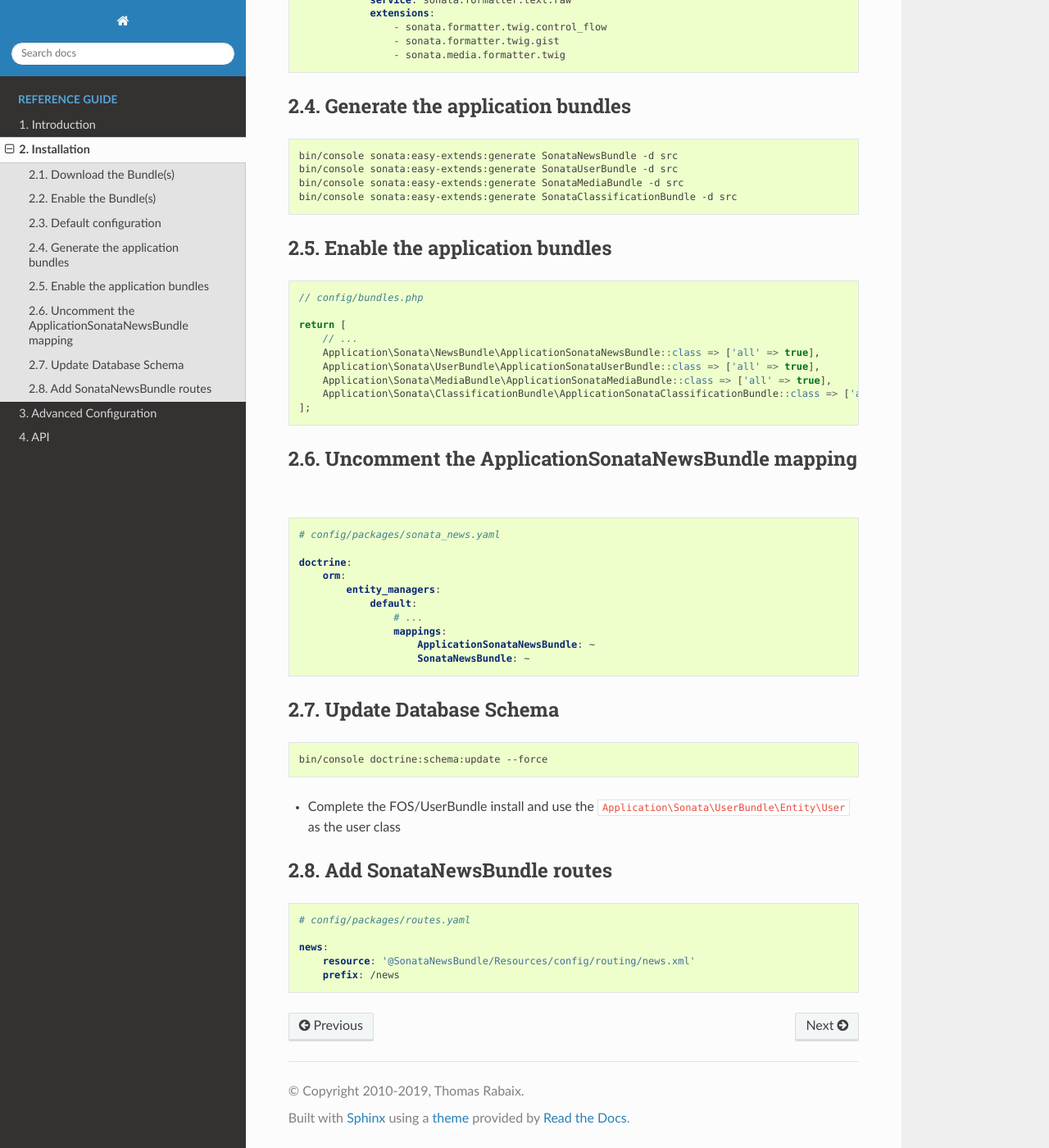
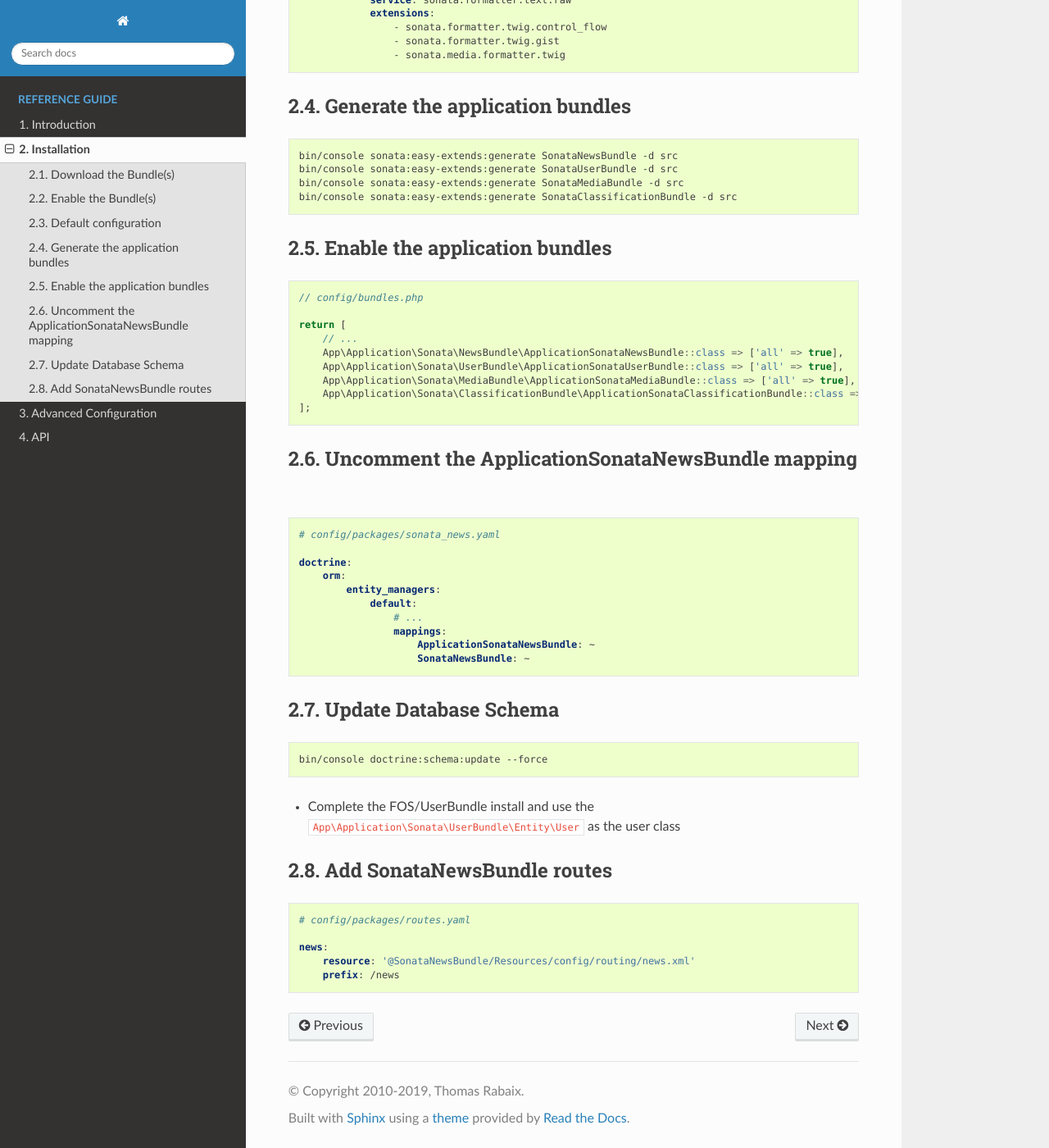
Before and after one commit to sonata-project/SonataNewsBundle, a Sphinx documentation site: the page built from docs/reference/installation.rst, in a window 1280 px wide and 1400 px high, scrolled down 2581 px. Shown: the whole window at 82% size. Built offline with Sphinx 7.4.7 and the Read the Docs theme 2.0.0, drawn with Linux system fonts in a browser that asks for light colours.

Commit message:
[Docs] use new App\Application namespace

```diff
--- a/docs/reference/installation.rst
+++ b/docs/reference/installation.rst
@@ -159,10 +159,10 @@
 
     return [
         // ...
-        Application\Sonata\NewsBundle\ApplicationSonataNewsBundle::class => ['all' => true],
-        Application\Sonata\UserBundle\ApplicationSonataUserBundle::class => ['all' => true],
-        Application\Sonata\MediaBundle\ApplicationSonataMediaBundle::class => ['all' => true],
-        Application\Sonata\ClassificationBundle\ApplicationSonataClassificationBundle::class => ['all' => true],
+        App\Application\Sonata\NewsBundle\ApplicationSonataNewsBundle::class => ['all' => true],
+        App\Application\Sonata\UserBundle\ApplicationSonataUserBundle::class => ['all' => true],
+        App\Application\Sonata\MediaBundle\ApplicationSonataMediaBundle::class => ['all' => true],
+        App\Application\Sonata\ClassificationBundle\ApplicationSonataClassificationBundle::class => ['all' => true],
     ];
 
 Uncomment the ApplicationSonataNewsBundle mapping
@@ -188,7 +188,7 @@
 
     bin/console doctrine:schema:update --force
 
-* Complete the FOS/UserBundle install and use the ``Application\Sonata\UserBundle\Entity\User`` as the user class
+* Complete the FOS/UserBundle install and use the ``App\Application\Sonata\UserBundle\Entity\User`` as the user class
 
 Add SonataNewsBundle routes
 ---------------------------
```
